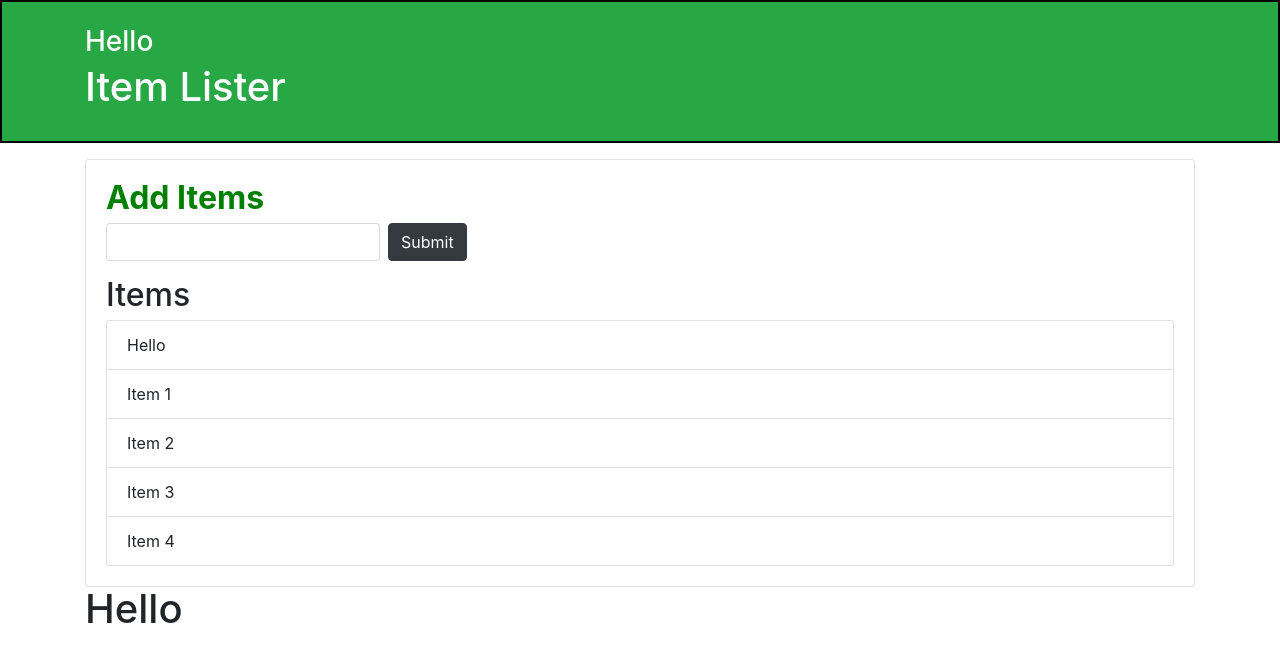
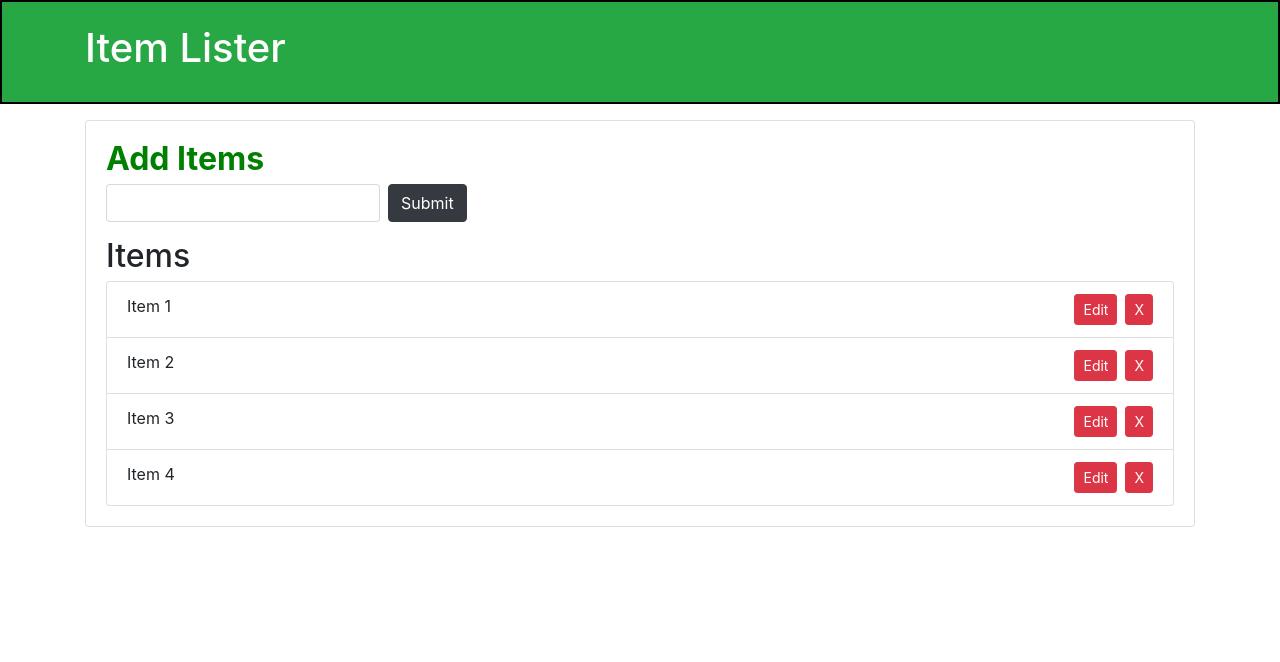
Before and after one commit to dkisan/first, a plain HTML site: page index.html in a window 1280 px wide. Drawn offline with nearby package versions, Linux system fonts and the light colour scheme.

Commit message:
dom delete functionality

```diff
--- a/index.html
+++ b/index.html
@@ -25,15 +25,23 @@
       </form>
       <h2 class="title">Items</h2>
       <ul id="items" class="list-group">
-        <li class="list-group-item">Item 1</li>
-        <li class="list-group-item">Item 2</li>
-        <li class="list-group-item">Item 3</li>
-        <li class="list-group-item">Item 4</li>
+        <li class="list-group-item">Item 1<button onclick="deleteFunctionality(event)" class="btn btn-danger btn-sm float-right delete">X</button><button class="btn btn-danger btn-sm float-right delete mr-2">Edit</button></li>
+        <li class="list-group-item">Item 2<button onclick="deleteFunctionality(event)" class="btn btn-danger btn-sm float-right delete">X</button><button class="btn btn-danger btn-sm float-right delete mr-2">Edit</button></li>
+        <li class="list-group-item">Item 3<button onclick="deleteFunctionality(event)" class="btn btn-danger btn-sm float-right delete">X</button><button class="btn btn-danger btn-sm float-right delete mr-2">Edit</button></li>
+        <li class="list-group-item">Item 4<button onclick="deleteFunctionality(event)" class="btn btn-danger btn-sm float-right delete">X</button><button class="btn btn-danger btn-sm float-right delete mr-2">Edit</button></li>
       </ul>
     </div>
   </div>
 
   <script>
+    function deleteFunctionality(e){
+      const l = document.getElementById('items')
+      e.preventDefault()
+      const elem = e.target.parentElement
+      l.removeChild(elem)
+    }
+
+
     const t = document.querySelector('#main-header')
     const additem = document.querySelector('.title')
     t.style.border = '2px solid black'
@@ -69,35 +77,35 @@
     // }
 
 
-    const l = document.querySelector('#items')
-    console.log('Parent Element:',l.parentElement)
-    const cont = document.querySelector('.container:nth-child(2)')
-    console.log(cont.lastElementChild)
-    console.log('Last child:',l.lastChild)
-    console.log('First child:',l.firstChild)
-    console.log('First Element Child:',l.firstElementChild)
-    console.log('next sibling', l.nextSibling)
-    const tt = document.querySelector('.title')
-    console.log('next Element sibling', tt.nextElementSibling)
-    console.log('previou sibling', tt.previousSibling)
-    console.log('previou Element sibling', l.previousElementSibling)
+    // const l = document.querySelector('#items')
+    // console.log('Parent Element:',l.parentElement)
+    // const cont = document.querySelector('.container:nth-child(2)')
+    // console.log(cont.lastElementChild)
+    // console.log('Last child:',l.lastChild)
+    // console.log('First child:',l.firstChild)
+    // console.log('First Element Child:',l.firstElementChild)
+    // console.log('next sibling', l.nextSibling)
+    // const tt = document.querySelector('.title')
+    // console.log('next Element sibling', tt.nextElementSibling)
+    // console.log('previou sibling', tt.previousSibling)
+    // console.log('previou Element sibling', l.previousElementSibling)
 
-    const h1 = document.createElement('h1')
-    h1.setAttribute('id','hellotag')
-    h1.appendChild(document.createTextNode('Hello '))
-    cont.appendChild(h1)
+    // const h1 = document.createElement('h1')
+    // h1.setAttribute('id','hellotag')
+    // h1.appendChild(document.createTextNode('Hello '))
+    // cont.appendChild(h1)
 
-    const ilister = document.querySelector('.container')
-    const ilisterh1 = document.querySelector('.container h1')
-    const te = document.createElement('h3')
-    te.appendChild(document.createTextNode('Hello'))
-    ilister.insertBefore(te,ilisterh1)
+    // const ilister = document.querySelector('.container')
+    // const ilisterh1 = document.querySelector('.container h1')
+    // const te = document.createElement('h3')
+    // te.appendChild(document.createTextNode('Hello'))
+    // ilister.insertBefore(te,ilisterh1)
 
-    const litem = document.querySelector('.list-group-item')
-    const hword = document.createElement('li')
-    hword.setAttribute('class','list-group-item')
-    hword.appendChild(document.createTextNode('Hello'))
-    l.insertBefore(hword,litem)
+    // const litem = document.querySelector('.list-group-item')
+    // const hword = document.createElement('li')
+    // hword.setAttribute('class','list-group-item')
+    // hword.appendChild(document.createTextNode('Hello'))
+    // l.insertBefore(hword,litem)
 
 
 
```
